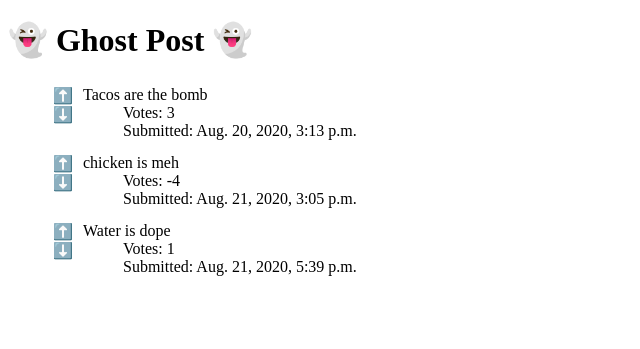
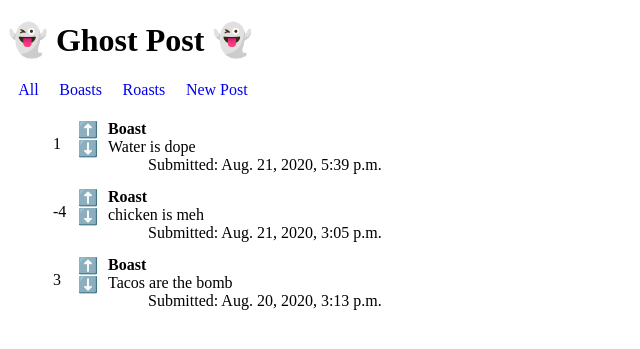
Before and after one commit to drewradcliff/ghostpost_backend, a Django app: page / in a window 1280 px wide. Shown: the top 349 px of the page, without its empty margins (0-640 px from the left). Run offline with Django 3.2, Linux system fonts and the light colour scheme; data comes from the database, SQL or seed files in the repository; both versions use the stored data as it was after the commit.

Commit message:
Add styling and post filters

```diff
--- a/ghostpost/urls.py
+++ b/ghostpost/urls.py
@@ -23,5 +23,7 @@ urlpatterns = [
     path('addpost/', views.add_post),
     path('upvote/<int:post_id>/', views.add_upvote),
     path('downvote/<int:post_id>/', views.add_downvote),
+    path('boasts/', views.filter_boasts),
+    path('roasts/', views.filter_roasts),
     path('admin/', admin.site.urls),
 ]
--- a/homepage/views.py
+++ b/homepage/views.py
@@ -7,7 +7,7 @@ from homepage.forms import AddPostForm
 
 
 def index(request):
-    posts = Post.objects.all()
+    posts = Post.objects.all().order_by('-submission_date')
     return render(request, "index.html", {"posts": posts})
 
 
@@ -15,15 +15,6 @@ def add_post(request):
     if request.method == "POST":
         form = AddPostForm(request.POST)
         form.save()
-        # if form.is_valid():
-        #     data = form.cleaned_data
-        #     new_post = Post.objects.create(
-        #         is_boast=data.get('is_boast'),
-        #         post_text=data.get('post_text'),
-        #         up_votes=0,
-        #         down_votes=0,
-        #         submission_date=
-        #     )
         return HttpResponseRedirect(reverse("homepage"))
 
     form = AddPostForm()
@@ -42,3 +33,13 @@ def add_downvote(request, post_id):
     post.down_votes -= 1
     post.save()
     return HttpResponseRedirect(reverse("homepage"))
+
+
+def filter_boasts(request):
+    boasts = Post.objects.filter(is_boast=True)
+    return render(request, "index.html", {"posts": boasts})
+
+
+def filter_roasts(request):
+    roasts = Post.objects.filter(is_boast=False)
+    return render(request, "index.html", {"posts": roasts})
--- a/static/css/index.css
+++ b/static/css/index.css
@@ -1,7 +1,19 @@
+.navigation {
+  /* padding-left: 20px; */
+  width: 250px;
+  display: flex;
+  justify-content: space-around;
+}
+
+.vote_num {
+  float: left;
+  width: 25px;
+  padding-top: 15px;
+}
+
 .votes {
   float: left;
   width: 30px;
-  /* margin: 0px 10px; */
 }
 
 .post {
--- a/templates/index.html
+++ b/templates/index.html
@@ -7,10 +7,19 @@
 </head>
 <body>
 <h1>👻 Ghost Post 👻</h1>
+    <div class="navigation">
+        <a href="/">All</a>
+        <a href="/boasts/">Boasts</a>
+        <a href="/roasts/">Roasts</a>
+        <a href="/addpost/">New Post</a>
+    </div>
     <ul class="post_list">
         {% for post in posts %}
         <li>
             <div class="post">
+                <div class="vote_num">
+                    {{ post.up_votes|add:post.down_votes }}
+                </div>
                 <div class="votes">
                     <a href="/upvote/{{ post.id }}">⬆️</a>
                     <br />
@@ -18,9 +27,15 @@
                 </div>
                 <div class="post_text">
                     <ul>
+                        <li>
+                        {% if post.is_boast %}
+                        <strong>Boast</strong>
+                        {% else %}
+                        <strong>Roast</strong>
+                        {% endif %}
+                        </li>
                         <li>{{ post.post_text }}
                             <ul>
-                            <li>Votes: {{ post.up_votes|add:post.down_votes }}</li>
                                 <li>Submitted: {{ post.submission_date }}</li>
                             </ul>
                         </li>
```
Also changed, not shown: db.sqlite3. Lines whose indentation alone changed are shown as unchanged.
